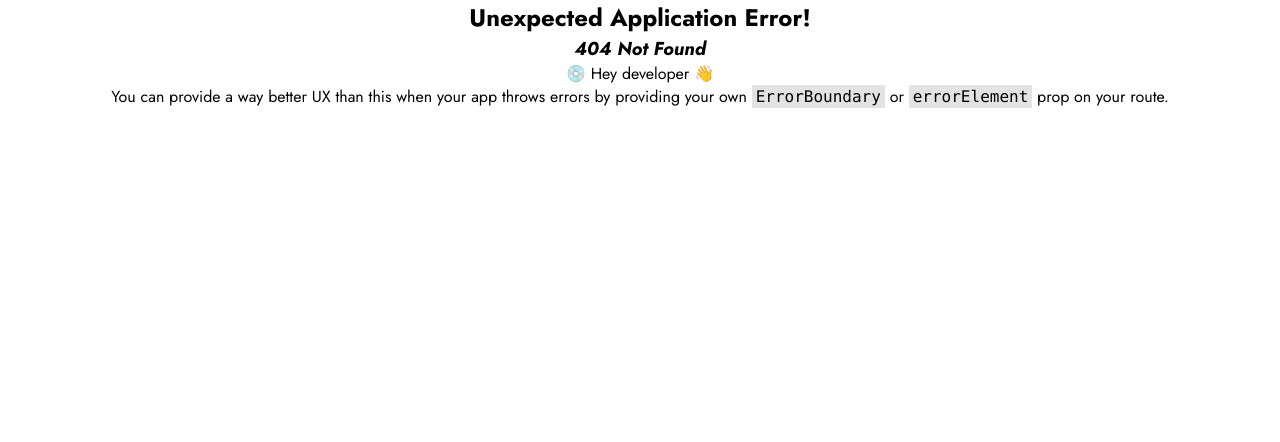
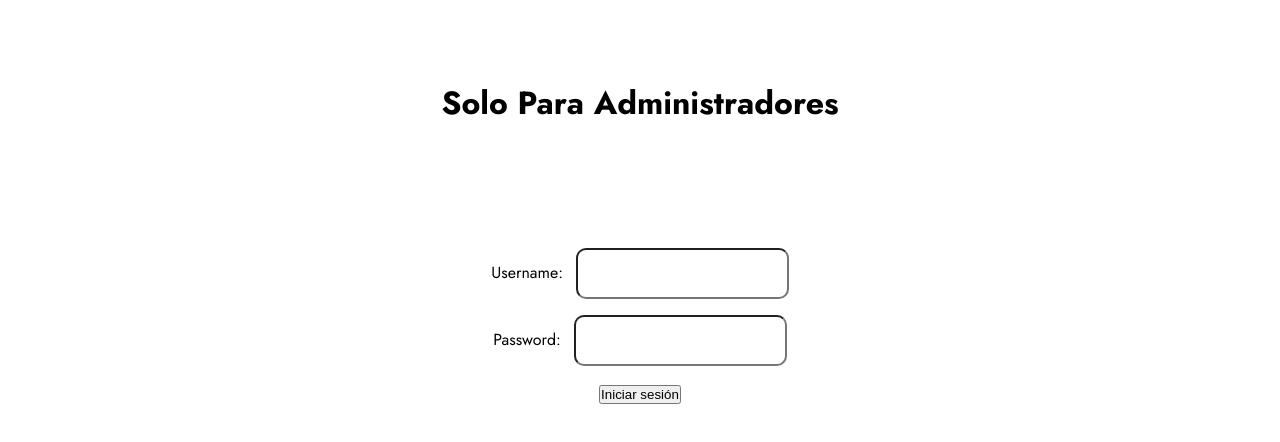
Before and after one commit to Club-de-Atletismo-Villaviciosa/Front-ClubAtletismoVillaviciosa, a React (Create React App) app: page /LoginPAge in a window 1280 px wide. Before the commit this address had no page. Shown: the top 442 px of the page. Built offline with nearby package versions, Linux system fonts and the light colour scheme.

Commit message:
created LoginPage

```diff
--- a/src/App.js
+++ b/src/App.js
@@ -6,6 +6,7 @@ import { createBrowserRouter, RouterProvider } from "react-router-dom";
 import ContactPage from "./Pages/ContactPage/ContactPage"
 import InfoPage from './Pages/InfoPage/InfoPage';
 import { AuthContext, AuthProvider } from './Services/AuthContext';
+import LoginPage from './Pages/LoginPage/LoginPage';
 
 function App() {
   const router = createBrowserRouter([
@@ -16,6 +17,10 @@ function App() {
     {
       path: "/NewsPage",
       element: <NewsPage />
+    },
+    {
+      path: "/LoginPAge",
+      element: <LoginPage />
     },
     {
       path: "/ContactPage",
--- /dev/null
+++ b/src/Pages/LoginPage/LoginPage.css
@@ -0,0 +1,16 @@
+.container {
+    display: flex;
+    justify-content: center;
+    align-items: center;
+    height: 50vh;
+  }
+
+  .loginInput{
+    margin-bottom: 2vh;
+    margin-left: 1vw;;
+}
+
+.LoginTitle{
+    margin-top: 10vh;
+    text-align: center;
+}
--- /dev/null
+++ b/src/Pages/LoginPage/LoginPage.jsx
@@ -0,0 +1,41 @@
+import React from 'react'
+import { useState } from 'react';
+import './LoginPage.css';
+
+function LoginPage() {
+    const [email, setEmail] = useState('');
+    const [password, setPassword] = useState('');
+
+    const handleEmailChange = (e) => {
+        setEmail(e.target.value);
+      };
+
+      const handlePasswordChange = (e) => {
+        setPassword(e.target.value);
+      };
+
+      const handleSubmit = (e) => {
+        e.preventDefault();
+      };
+
+    return (
+        <>
+        <h1 className='LoginTitle'>Solo Para Administradores</h1>
+        <div className='container'>
+            <form onSubmit={handleSubmit}>
+                <div>
+                    <label>Username:</label>
+                    <input type="email" value={email} onChange={handleEmailChange} className='loginInput'/>
+                </div>
+                <div>
+                    <label>Password:</label>
+                    <input type="password" value={password} onChange={handlePasswordChange} className='loginInput'/>
+                </div>
+                <button type="submit">Iniciar sesión</button>
+            </form>
+        </div>
+    </>
+    );
+}
+
+export default LoginPage
```
